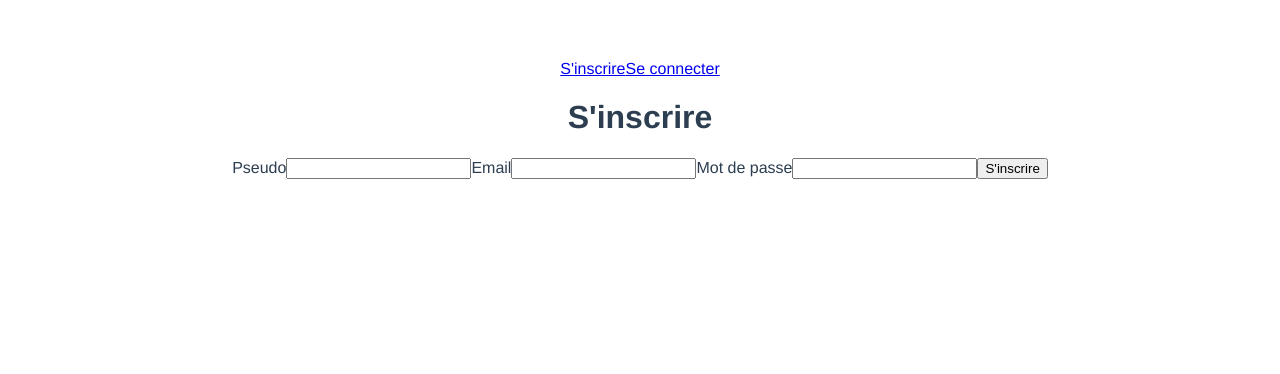
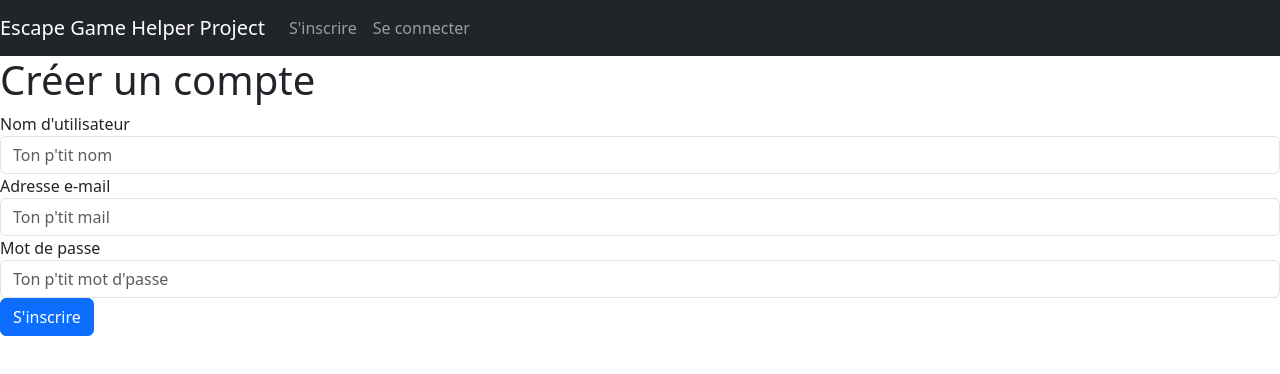
Before and after one commit to emma-dlmrch/escape-game-helper, a Vue app in the folder escape-game-front-end/escape_game_frontend/: page /signup in a window 1280 px wide. Shown: the top 374 px of the page. Built offline with nearby package versions, Linux system fonts and the light colour scheme.

Commit message:
add some CSS- bootstrap

```diff
--- a/escape-game-front-end/escape_game_frontend/package.json
+++ b/escape-game-front-end/escape_game_frontend/package.json
@@ -8,7 +8,9 @@
     "lint": "vue-cli-service lint"
   },
   "dependencies": {
+    "@popperjs/core": "^2.11.8",
     "axios": "^1.5.1",
+    "bootstrap": "^5.3.2",
     "core-js": "^3.8.3",
     "jwt-decode": "^3.1.2",
     "vue": "^3.2.13",
--- a/escape-game-front-end/escape_game_frontend/src/App.vue
+++ b/escape-game-front-end/escape_game_frontend/src/App.vue
@@ -44,12 +44,5 @@ export default {
 </script>
 
 <style>
-#app {
-  font-family: Avenir, Helvetica, Arial, sans-serif;
-  -webkit-font-smoothing: antialiased;
-  -moz-osx-font-smoothing: grayscale;
-  text-align: center;
-  color: #2c3e50;
-  margin-top: 60px;
-}
+
 </style>
--- a/escape-game-front-end/escape_game_frontend/src/components/GameList.vue
+++ b/escape-game-front-end/escape_game_frontend/src/components/GameList.vue
@@ -1,22 +1,29 @@
 <template>
-    <h1>Mes jeux</h1>
+  <h1>Tableau de bord</h1>
   <div>
-      <div>Bonjour tu es le user numéro {{ userId }}</div>
-      <div v-for="game in games" v-bind:key="game.id">
-        <h2>{{ game.name }}</h2>
-        <p>{{ game.description }}</p>
-        <p><button @click="deleteGame(game.id)">Supprimer ce jeu</button></p>
-        <p><button @click="modifyGame(game.id)">Modifier ce jeu</button></p>
+    <table class="table">
+      <thead>
+        <tr>
+          <th scope="col">Mes jeux</th>
+          <th scope="col">Description</th>
+          <th scope="col">Actions</th>
+        </tr>
+      </thead>
+      <tbody>
+        <tr v-for="game in games" v-bind:key="game.id">
+          <th scope="row">{{ game.name }}</th>
+          <td>{{ game.description.substring(0, 20) }} ...</td>
+          <td><button @click="modifyGame(game.id)" type="button" class="btn btn-dark btn-sm">Gérer</button> <button
+              @click="deleteGame(game.id)" type="button" class="btn btn-outline-dark btn-sm">Supprimer</button></td>
+        </tr>
+        <tr>
+          <th><input type ="text" v-model="newGame.name" placeholder="Nouveau jeu" maxlength="50"></th>
+          <td><input type ="text" v-model="newGame.description" placeholder="Entre une description" maxlength="50"/></td>
+          <td><button @click="createNewGame" type="button" class="btn btn-dark btn-sm">Créer</button></td>
+        </tr>
+      </tbody>
+    </table>
   </div>
-    </div>
-    <h2>Créer un nouveau jeu</h2>
-    <form @submit.prevent="createNewGame">
-        <label for="name">Nom du jeu</label>
-        <input name="name" v-model="newGame.name">
-        <label for="description">Description du jeu</label>
-        <textarea name="description" v-model="newGame.description"></textarea>
-        <button type="submit">OK</button>
-    </form>
 </template>
 
 <script>
@@ -31,7 +38,7 @@ export default {
     return {
       games: [],
       userId: this.$store.state.userId,
-      gameTest : null,
+      gameTest: null,
 
       newGame: {
         name: '',
@@ -44,7 +51,7 @@ export default {
 
   methods: {
 
-    getData(){
+    getData() {
       axios.get("game/")
         .then(response => {
           this.games = response.data
@@ -53,7 +60,7 @@ export default {
         })
     },
 
-    deleteGame(gameId){
+    deleteGame(gameId) {
       axios.delete('game/' + gameId + "/")
         .then(response => {
           console.log(response);
@@ -63,14 +70,15 @@ export default {
 
     },
 
-    modifyGame(gameId){
+    modifyGame(gameId) {
       this.$store.commit('setGameId', gameId)
-      this.$router.push('/game-details', {gameId: gameId})
+      this.$router.push('/game-details', { gameId: gameId })
 
     },
 
     createNewGame() {
       try {
+        if (this.newGame.name.length <1) {this.newGame.name = 'Jeu sans nom'}
         this.newGame.author = this.$store.state.userId
         axios.post('game/', this.newGame).then((response) => {
           console.log(response)
--- a/escape-game-front-end/escape_game_frontend/src/components/Login.vue
+++ b/escape-game-front-end/escape_game_frontend/src/components/Login.vue
@@ -1,15 +1,22 @@
 <template>
     <div>
-        <h1>Login</h1>
+        <h1>Se connecter</h1>
         <form @submit.prevent="submitForm">
-        <label for="username">Pseudo</label>
-        <input type="text" name ="username" v-model="username">
-        <label for="password">Mot de passe</label>
-        <input type="password" name="password" v-model ="password">
-        <button type="submit">Se connecter</button>
-        <p v-if="error.code ==='ERR_BAD_REQUEST'">Les identifiants entrés sont invalides</p>
-        <p v-if="error.code ==='ERR_NETWORK'">Oops, le web service n'est pas accessible</p>
-    </form>
+            <div class="form-group">
+                <label for="inputUsername">Nom d'utilisateur</label>
+                <input type="text" v-model="username" class="form-control" id="inputUsername" placeholder="Ton p'tit nom">
+            </div>
+            <div class="form-group">
+                <label for="inputPassword">Mot de passe</label>
+                <input type="password" v-model="password" class="form-control" id="inputPassword"
+                    placeholder="Ton p'tit mot d'passe">
+                <small id="emailHelp" v-if="error.code === 'ERR_BAD_REQUEST'" class="form-text text-muted">Les identifiants
+                    entrés sont invalides</small>
+                <small id="emailHelp" v-if="error.code === 'ERR_NETWORK'" class="form-text text-muted">Oops, le web service
+                    n'est pas accessible</small>
+            </div>
+            <button type="submit" class="btn btn-primary">Se connecter</button>
+        </form>
     </div>
 </template>
 
@@ -19,15 +26,15 @@ import jwt_decode from "jwt-decode"
 
 export default {
     name: 'LogIn',
-    data(){
+    data() {
         return {
-            username:'',
-            password:'',
-            error:'',
+            username: '',
+            password: '',
+            error: '',
         }
     },
-    methods:{
-        submitForm(){
+    methods: {
+        submitForm() {
             const formData = {
                 username: this.username,
                 password: this.password
--- a/escape-game-front-end/escape_game_frontend/src/components/NavBar.vue
+++ b/escape-game-front-end/escape_game_frontend/src/components/NavBar.vue
@@ -1,9 +1,29 @@
 <template>
-    <nav>
-        <router-link to="/signup" v-if="!authenticated">S'inscrire</router-link>
-        <router-link to="/login" v-if="!authenticated">Se connecter</router-link>
-        <router-link to="/games" v-if="authenticated">Accueil</router-link>
-        <div v-if="authenticated"><button @click="logout()">Se déconnecter</button></div>
+    <nav class="navbar navbar-expand-lg navbar-dark bg-dark">
+    <a class="navbar-brand" v-if="!authenticated" href="/login" >Escape Game Helper Project</a>
+    <a class="navbar-brand" v-if="authenticated" href="/games" >Escape Game Helper Project</a>
+    <button class="navbar-toggler" type="button" data-bs-toggle="collapse" data-bs-target="#navbarNav" aria-controls="navbarNav" aria-expanded="false" aria-label="Toggle navigation">
+    <span class="navbar-toggler-icon"></span>
+    </button>
+    <div class="collapse navbar-collapse" id="navbarNav">
+    <ul class="navbar-nav">
+      <li class="nav-item" v-if="!authenticated">
+        <a class="nav-link" href="/signup">S'inscrire</a>
+      </li>
+      <li class="nav-item" v-if="!authenticated" >
+        <a class="nav-link" href="/login">Se connecter</a>
+      </li>
+      <li class="nav-item" v-if="authenticated">
+        <a class="nav-link"  href="/games">Accueil</a>
+      </li>
+      <li class="nav-item" v-if="authenticated">
+        <a class="nav-link" @click="logout()">Se déconnecter</a>
+      </li>
+      <li class="nav-item" v-if="authenticated">
+        <a class="nav-link" href="/update-account">Mon compte</a>
+      </li>
+    </ul>
+  </div>
     </nav>
 </template>
 
--- a/escape-game-front-end/escape_game_frontend/src/components/SignUp.vue
+++ b/escape-game-front-end/escape_game_frontend/src/components/SignUp.vue
@@ -1,16 +1,25 @@
 <template>
     <div>
-        <h1>S'inscrire</h1>
+        <h1>Créer un compte</h1>
     </div>
-    <!-- prvents stops the page to refresh -->
     <form @submit.prevent="submitForm">
-        <label for="username">Pseudo</label>
-        <input type="text" name ="username" v-model="username">
-        <label for="email">Email</label>
-        <input type="email" name ="email" v-model="email">
-        <label for="password">Mot de passe</label>
-        <input type="password" name="password" v-model ="password">
-        <button type="submit">S'inscrire</button>
+        <div class="form-group">
+            <label for="inputUsername">Nom d'utilisateur</label>
+            <input type="text" v-model="username" class="form-control" id="inputUsername" placeholder="Ton p'tit nom">
+        </div>
+        <div class="form-group">
+            <label for="inputEmail">Adresse e-mail</label>
+            <input type="email" v-model="email" class="form-control" id="inputEmail" aria-describedby="emailHelp"
+                placeholder="Ton p'tit mail">
+            <!-- <small id="emailHelp" class="form-text text-muted">We'll never share your email with anyone else.</small> -->
+        </div>
+        <div class="form-group">
+            <label for="inputPassword">Mot de passe</label>
+            <input type="password" v-model="password" class="form-control" id="inputPassword" placeholder="Ton p'tit mot d'passe">
+            <small id="emailHelp" v-if="error.code === 'ERR_BAD_REQUEST'" class="form-text text-muted">Oops, avez-vous déjà un compte ?</small>
+
+        </div>
+        <button type="submit" class="btn btn-primary">S'inscrire</button>
     </form>
 </template>
 
@@ -19,15 +28,16 @@ import axios from 'axios';
 
 export default {
     name: 'SignUp',
-    data(){
+    data() {
         return {
-            email:'',
-            username:'',
-            password:'',
+            email: '',
+            username: '',
+            password: '',
+            error:'',
         }
     },
-    methods:{
-        submitForm(){
+    methods: {
+        submitForm() {
             let formData = {
                 username: this.username,
                 password: this.password,
@@ -40,7 +50,9 @@ export default {
                     this.$router.push('/login')
                     console.log(response)
                 })
-                .catch(error => {console.log(error)})
+                .catch(error => {
+                    this.error = error
+                    console.log(error) })
         }
     }
 
--- /dev/null
+++ b/escape-game-front-end/escape_game_frontend/src/components/UpdateAccount.vue
@@ -0,0 +1,15 @@
+<template>
+<h1>Modifier mes informations</h1>
+Chantier pour plus tard
+</template>
+
+<script>
+export default {
+    name: 'UpdateAccount',
+    methods: {
+        submitForm(){
+            console.log('il faut écrire cette fonction dans le backend')
+        }
+    }
+}
+</script>
--- a/escape-game-front-end/escape_game_frontend/src/main.js
+++ b/escape-game-front-end/escape_game_frontend/src/main.js
@@ -3,6 +3,7 @@ import App from './App.vue'
 import store from './store'
 import axios from 'axios';
 import router from './router';
+import "bootstrap/dist/css/bootstrap.css"
 
 //axios.defaults.withCredentials = true
 //axios.defaults.headers.common['Content-Type'] = "application/json"
@@ -12,3 +13,5 @@ axios.defaults.baseURL = 'http://127.0.0.1:8000/api/';
 const app = createApp(App);
 
 app.use(store).use(router).mount('#app')
+
+import "bootstrap/dist/js/bootstrap.js"
--- a/escape-game-front-end/escape_game_frontend/src/router/index.js
+++ b/escape-game-front-end/escape_game_frontend/src/router/index.js
@@ -3,6 +3,7 @@ import SignUp from '../components/SignUp.vue'
 import LogIn from '../components/LogIn.vue'
 import GameList from '../components/GameList.vue'
 import GameDetails from '../components/GameDetails.vue'
+import UpdateAccount from '../components/UpdateAccount.vue'
 
 const routes = [
     {
@@ -19,6 +20,11 @@ const routes = [
         path: '/login',
         name: 'LogIn',
         component: LogIn
+    },
+    {
+        path: '/update-account',
+        name: 'UpdateAccount',
+        component: UpdateAccount
     },
     {
         path: '/games',
```
Also changed, not shown: 1 other file (tests, documents, lock files or other folders). Lines whose indentation alone changed are shown as unchanged.
